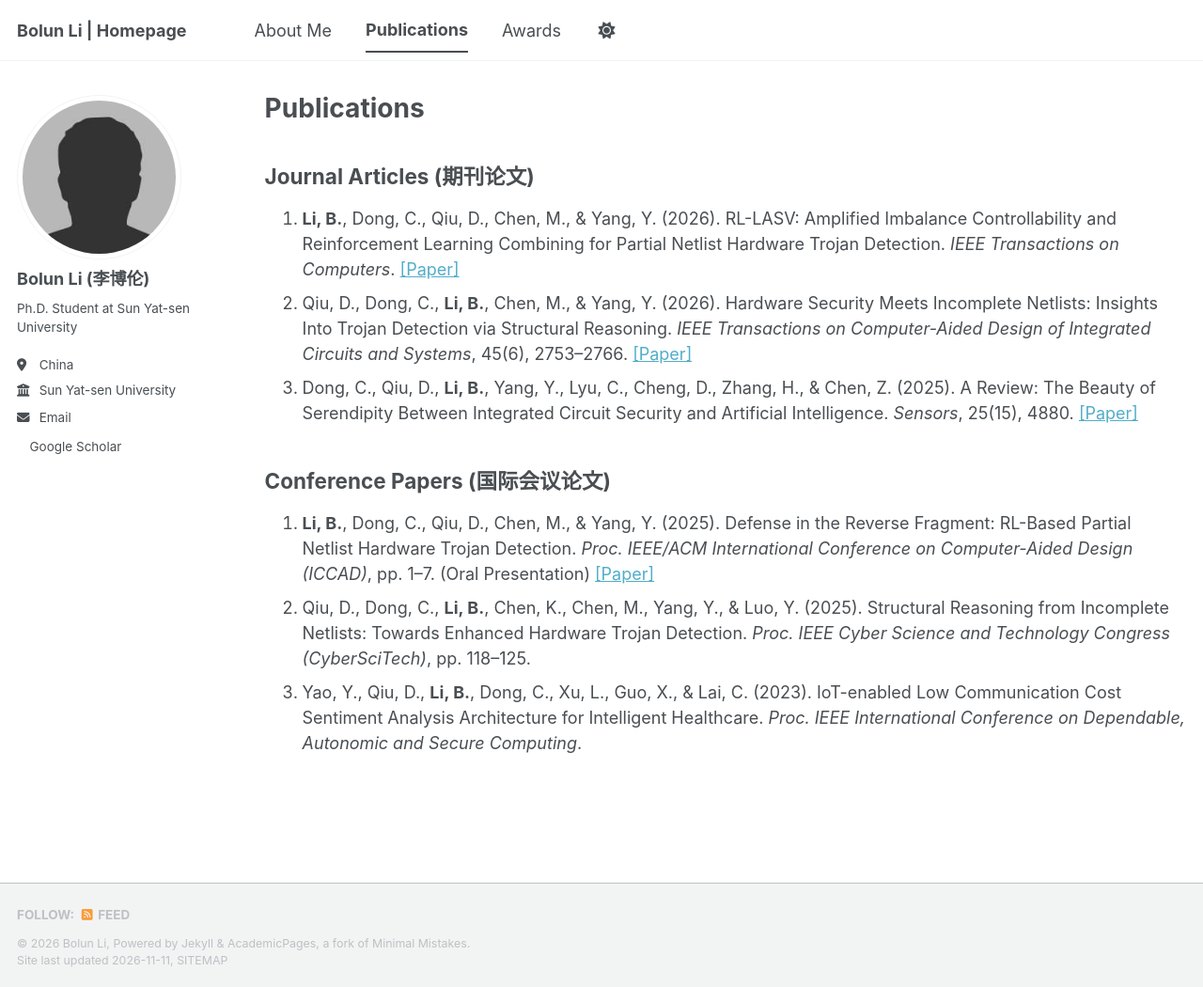
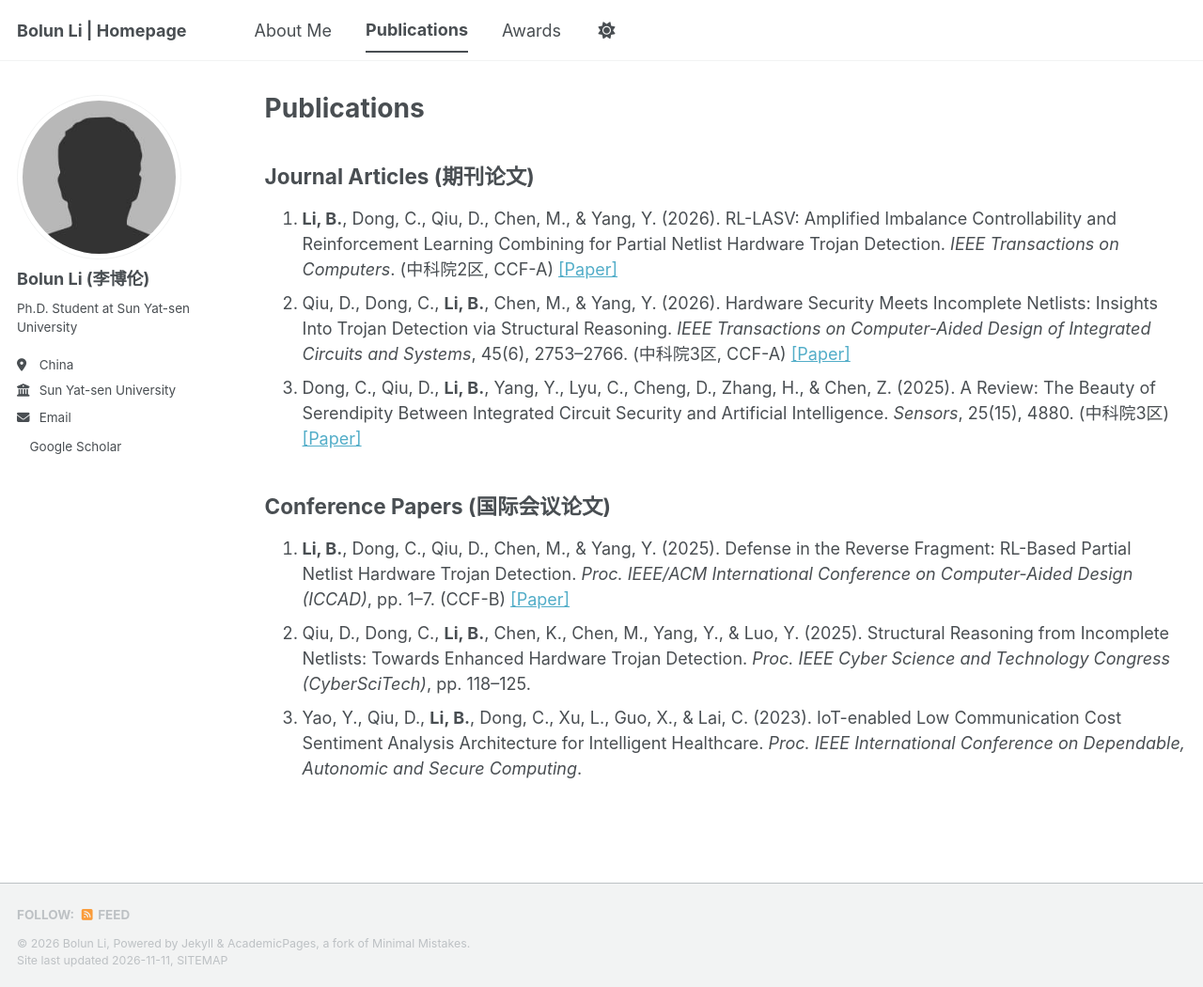
Before and after one commit to Libo32/Libo32.github.io, a Jekyll site: the page built from _pages/publications.html, in a window 1280 px wide and 1050 px high. Shown: the whole window at 94% size. Built offline with Jekyll 4.4.1, drawn with Linux system fonts in a browser that asks for light colours; a script bundle is joined from its source files by our own code; a style sheet for code colours, icons or effects is not loaded.

Commit message:
Update publications.html

```diff
--- a/_pages/publications.html
+++ b/_pages/publications.html
@@ -13,6 +13,7 @@ author_profile: true
     RL-LASV: Amplified Imbalance Controllability and Reinforcement
     Learning Combining for Partial Netlist Hardware Trojan Detection.
     <i>IEEE Transactions on Computers</i>.
+    (中科院2区, CCF-A)
     <a href="https://doi.org/10.1109/TC.2026.3746591">[Paper]</a>
   </li>
 
@@ -23,6 +24,7 @@ author_profile: true
     <i>IEEE Transactions on Computer-Aided Design of
     Integrated Circuits and Systems</i>,
     45(6), 2753–2766.
+    (中科院3区, CCF-A)
     <a href="https://doi.org/10.1109/TCAD.2025.3624082">[Paper]</a>
   </li>
 
@@ -32,6 +34,7 @@ author_profile: true
     A Review: The Beauty of Serendipity Between
     Integrated Circuit Security and Artificial Intelligence.
     <i>Sensors</i>, 25(15), 4880.
+    (中科院3区)
     <a href="https://doi.org/10.3390/s25154880">[Paper]</a>
   </li>
 </ol>
@@ -45,7 +48,7 @@ author_profile: true
     RL-Based Partial Netlist Hardware Trojan Detection.
     <i>Proc. IEEE/ACM International Conference on
     Computer-Aided Design (ICCAD)</i>, pp. 1–7.
-    (Oral Presentation)
+    (CCF-B)
     <a href="https://doi.org/10.1109/ICCAD66269.2025.11240710">[Paper]</a>
   </li>
 
```
